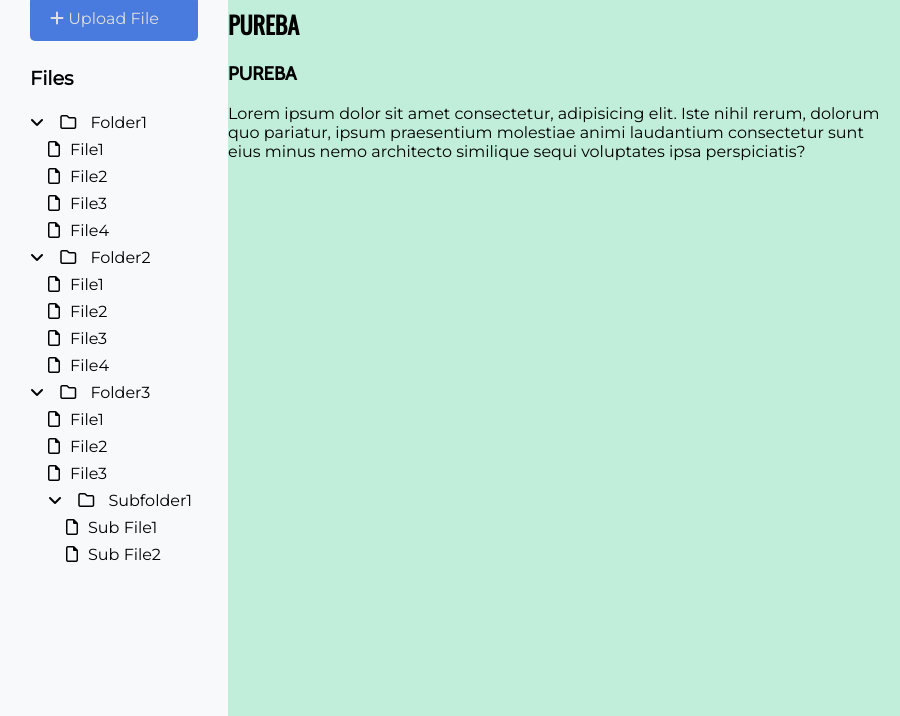
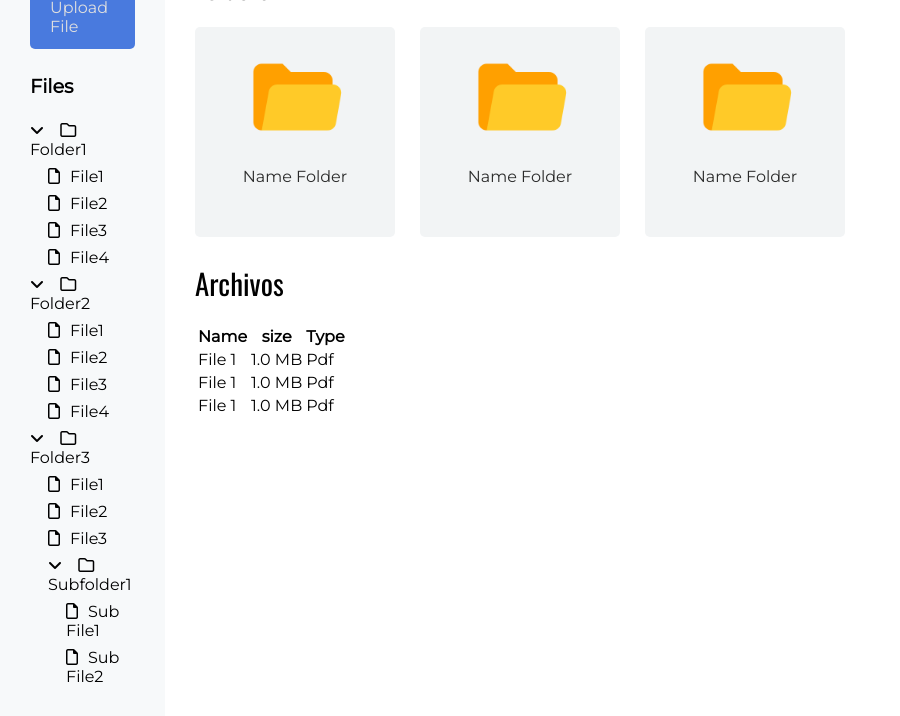
Before and after one commit to jedel1043/Practica1Aplicaciones, an Electron app: page client/index.html in a window 900 px wide. Shown: the part 84-800 px from the top of the page. Drawn offline with nearby package versions, Linux system fonts and the light colour scheme.

Commit message:
Contenido Principal, se muestran los folders

```diff
--- a/client/css/style.css
+++ b/client/css/style.css
@@ -6,7 +6,7 @@ h3,h4,h5{
     font-family: 'Cabin', sans-serif;
 }
 
-p,a{
+p,a, table{
     font-family: 'Montserrat', sans-serif;
 }
 a{
@@ -26,11 +26,11 @@ body{
     height: 100vh;
 }
 aside#left-menu{
-    background-color: #F7F9FA;
+    background-color: rgb(247, 249, 250);
     height: 100%;
     flex: 3;
     box-sizing: border-box;
-    padding: 80px 30px;
+    padding: 50px 30px;
 }
 
 #left-menu a#add-File {
@@ -65,8 +65,35 @@ aside#left-menu{
 }
 /* Cuerpo Principal */
 main#main-content{
-    background-color: #C0EEDA;
+    background-color: rgb(255, 255, 255);
     flex: 12;
     height: 100%;
     box-sizing: border-box;
+    padding: 50px 30px;
 }
+main#main-content h1{
+    font-weight: 400;
+    margin-top: 0;
+    font-size: 1.8em;
+}
+
+#main-content #content-folders{
+    display: flex;
+    flex-direction: row;
+    width: 100%;
+    height: 30%;
+    margin-bottom: 25px;
+}
+#content-folders .element-folder{
+    height: 100%;
+    width: 200px;
+    background-color: rgb(242, 244, 245);
+    text-align: center;
+    margin-right: 25px;
+    border-radius: 5px;
+    color: rgb(43, 43, 43);
+}
+#content-folders .element-folder img{
+    width: 100px;
+    margin-top: 20px;
+}
--- a/client/index.html
+++ b/client/index.html
@@ -137,13 +137,53 @@
     <!-- //Menu Principal -->
     <!-- Contenido Principal -->
     <main id="main-content">
-      <h1>PUREBA</h1>
-      <h2>PUREBA</h2>
-      <h3>PUREBA</h3>
-      <p>
-        Lorem ipsum dolor sit amet consectetur, adipisicing elit. Iste nihil rerum, dolorum quo pariatur, ipsum praesentium molestiae animi laudantium consectetur sunt eius minus nemo architecto similique sequi voluptates ipsa perspiciatis?
-      </p>
+      <h1>Folders</h1>
+      <div id="content-folders">
+        <a class="element-folder" href="#">
+            <img src="img/folder_512.png" >
+            <p>Name Folder</p>
+        </a>
+        <a class="element-folder" href="#">
+            <img src="img/folder_512.png" >
+            <p>Name Folder</p>
+        </a>
+        <a class="element-folder" href="#">
+          <img src="img/folder_512.png" >
+          <p>Name Folder</p>
+        </a>
+      </div>
+
+      <h1>Archivos</h1>
+      <div id="content-files">
+        <table>
+          <thead>
+            <tr>
+              <th>Name</th>
+              <th>size</th>
+              <th>Type</th>
+            </tr>
+          </thead>
+          <tbody>
+            <tr>
+              <td>File 1</td>
+              <td>1.0 MB</td>
+              <td>Pdf</td>
+            </tr>
+            <tr>
+              <td>File 1</td>
+              <td>1.0 MB</td>
+              <td>Pdf</td>
+            </tr>
+            <tr>
+              <td>File 1</td>
+              <td>1.0 MB</td>
+              <td>Pdf</td>
+            </tr>
+          </tbody>
+        </table>
+      </div>
     </main>
+    <!-- Contenido Principal -->
   </body>
   <!-- //Contenido Principal -->
 
```
Also changed, not shown: client/img/folder_512.png (added).
